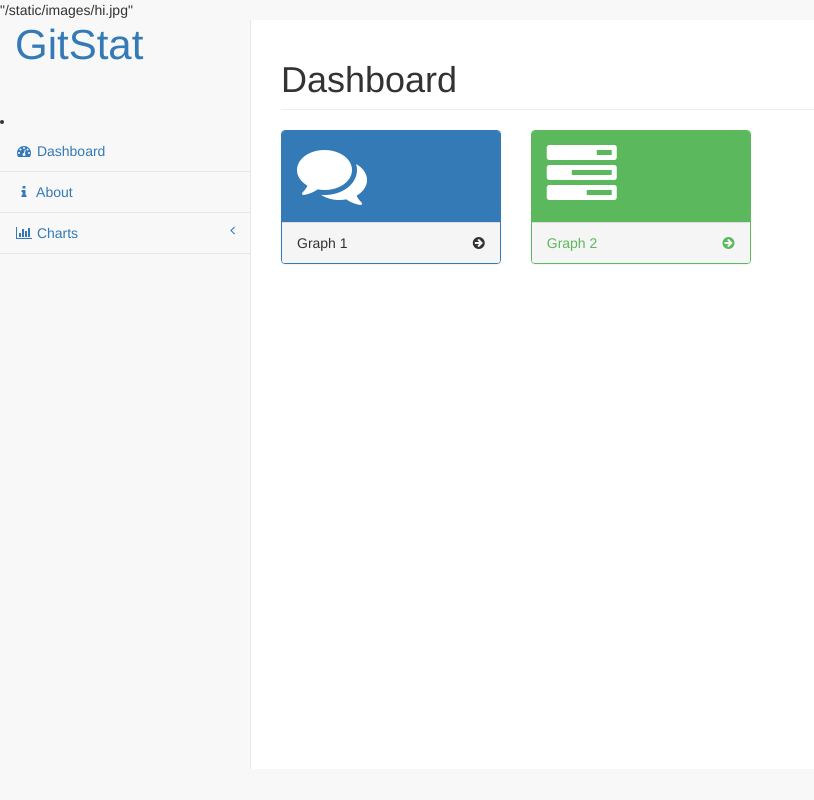
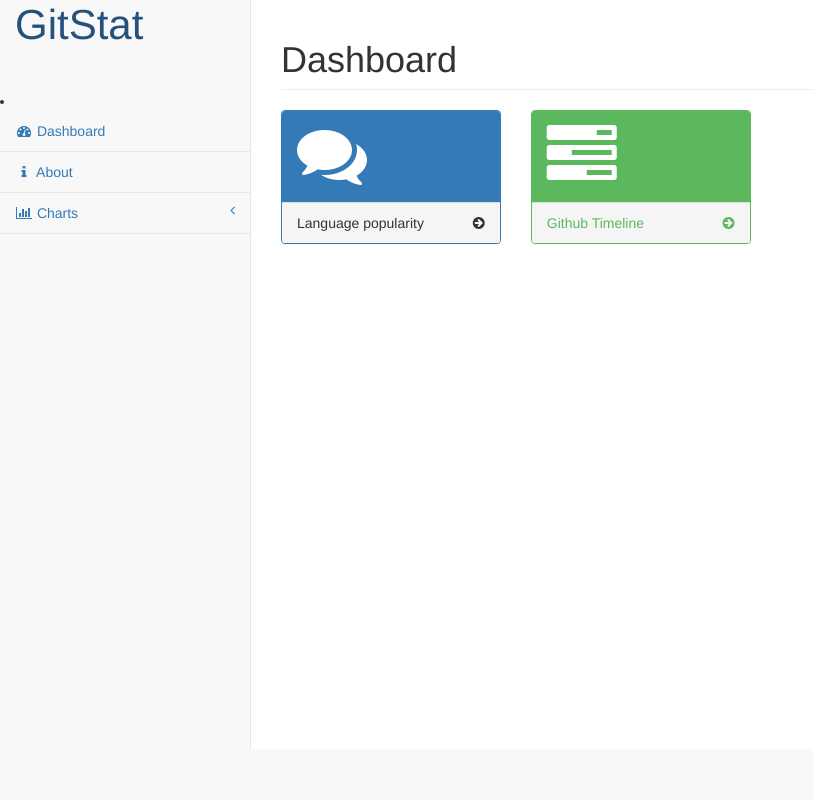
Before and after one commit to tarzzz/gitstat, a Django app: page / in a window 1280 px wide. Shown: the whole page, without its empty margins (0-814 px from the left). Run offline with Django 3.2, Linux system fonts and the light colour scheme; parts of the project's set-up code (start-up, migrations or seed data) failed here and were passed over; some libraries are stand-ins or nearby versions.

Commit message:
Some Improvements

```diff
--- a/GitStats/templates/index.html
+++ b/GitStats/templates/index.html
@@ -11,7 +11,6 @@
 
     <title>GitStat: A Github data mining app</title>
     {% load static from staticfiles %}
-    "{% static "images/hi.jpg" %}"
     <!-- Bootstrap Core CSS -->
     <link href="{% static "css/bootstrap.min.css" %}" rel="stylesheet">
 
@@ -57,10 +56,10 @@
                               </a>
                             <ul class="nav nav-second-level" id="charts_sidebar">
                                 <li>
-                                    <a href="#" id="graph1_init_side">Graph 1</a>
+                                    <a href="#" id="graph1_init_side">Language popularity</a>
                                 </li>
                                 <li>
-                                    <a href="#" id="graph2_init_side">Graph 2</a>
+                                    <a href="#" id="graph2_init_side">Github Timeline</a>
                                 </li>
                                 <!--
                                 <li>
@@ -91,7 +90,7 @@
                         </div>
 
                             <div class="panel-footer">
-                                <span class="pull-left">Graph 1</span>
+                                <span class="pull-left">Language popularity</span>
                                 <span class="pull-right"><i class="fa fa-arrow-circle-right"></i></span>
                                 <div class="clearfix"></div>
                             </div>
@@ -109,7 +108,7 @@
                         </div>
                         <a href="#">
                             <div class="panel-footer">
-                                <span class="pull-left">Graph 2</span>
+                                <span class="pull-left">Github Timeline</span>
                                 <span class="pull-right"><i class="fa fa-arrow-circle-right"></i></span>
                                 <div class="clearfix"></div>
                             </div>
@@ -191,10 +190,7 @@
                     <h3>Plot: Language popularity</h3>
                   </div>
                     <div id="loader1" class="pull-left" style="display:None;">
-                    <h3>Please wait while we fetch the latest data... </h3>
                     <img src="/static/img/loader.gif" ></img>
-
-
                     </div>
 
                     <iframe id="graph1_canvas" height="400px" width="600px" align="center"
@@ -228,7 +224,6 @@
                     <h3>Plot: Github Timeline</h3>
                   </div>
               <div id="loader2" class="pull-left" style="display:None;">
-                    <h3>Please wait while we fetch the latest data... </h3>
                     <img src="/static/img/loader.gif" ></img>
                     </div>
               <iframe id="graph2_canvas" height="400px" width="600px" align="center"
```
Also changed, not shown: GitStats/static/img/loader.gif, 1 other file.
